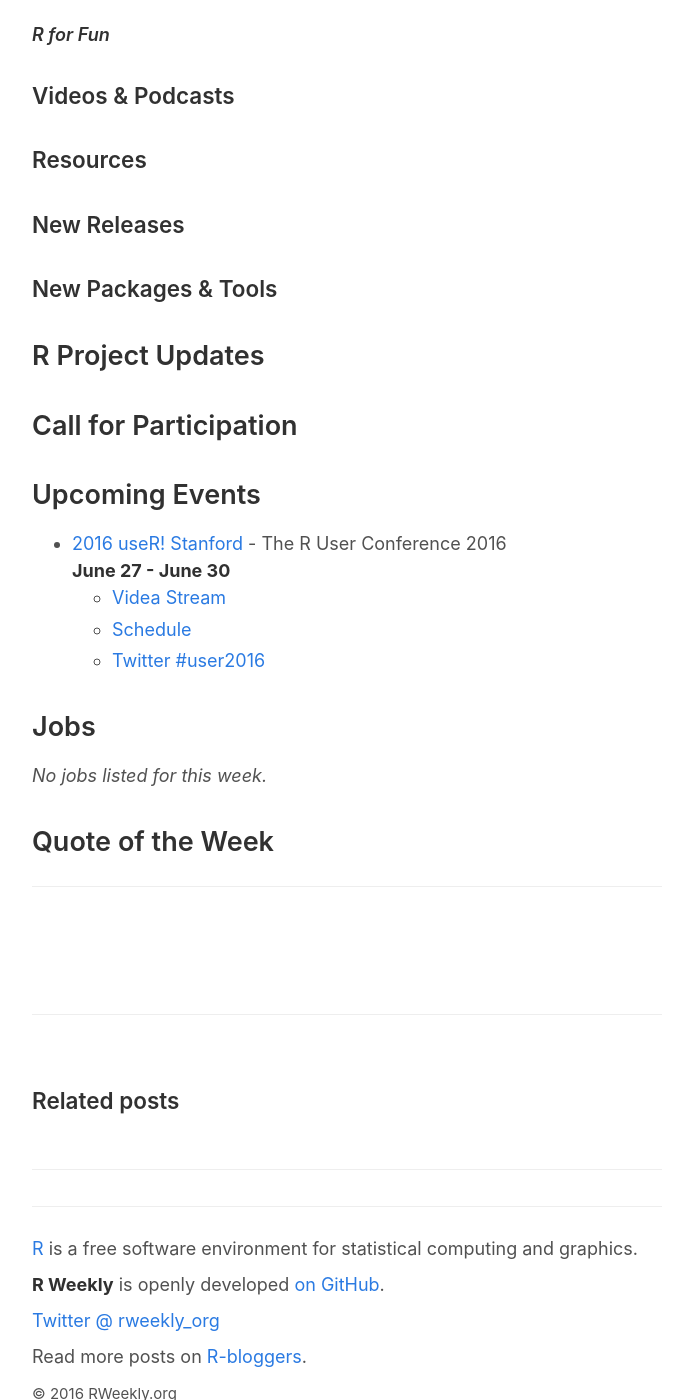
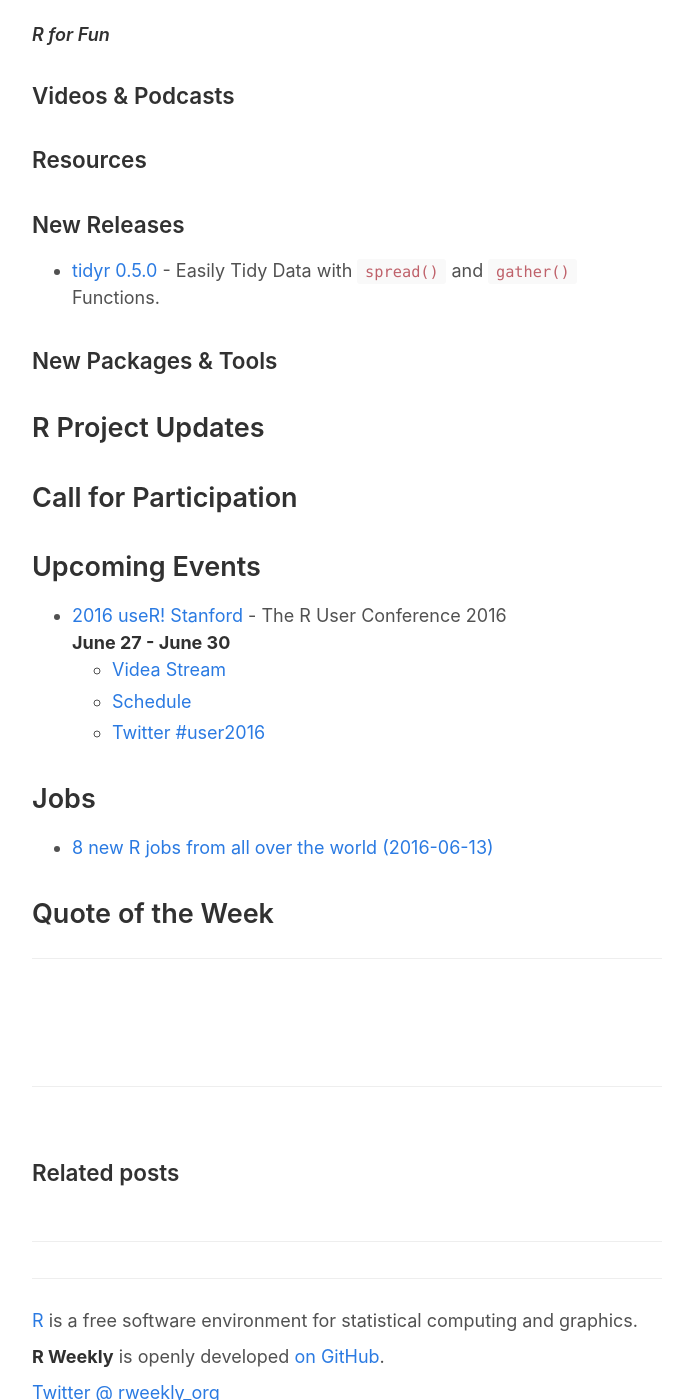
Before and after one commit to rweekly/rweekly.org, a Jekyll site: the page built from draft.md, in a window 1280 px wide and 1400 px high, scrolled down 694 px. Shown: the whole window, without its empty margins (293-986 px from the left). Built offline with Jekyll 4.4.1, drawn with Linux system fonts in a browser that asks for light colours.

Commit message:
add tidyr and jobs

```diff
--- a/draft.md
+++ b/draft.md
@@ -34,6 +34,8 @@
 
 ### New Releases
 
++ [tidyr 0.5.0](https://blog.rstudio.org/2016/06/13/tidyr-0-5-0/) - Easily Tidy Data with `spread()` and `gather()` Functions.
+
 ### New Packages & Tools
 
 ## R Project Updates
@@ -51,7 +53,7 @@
 
 ## Jobs
 
-*No jobs listed for this week.*
++ [8 new R jobs from all over the world (2016-06-13)](http://www.r-bloggers.com/8-new-r-jobs-from-all-over-the-world-2016-06-13/)
 
 ## Quote of the Week
 
```
